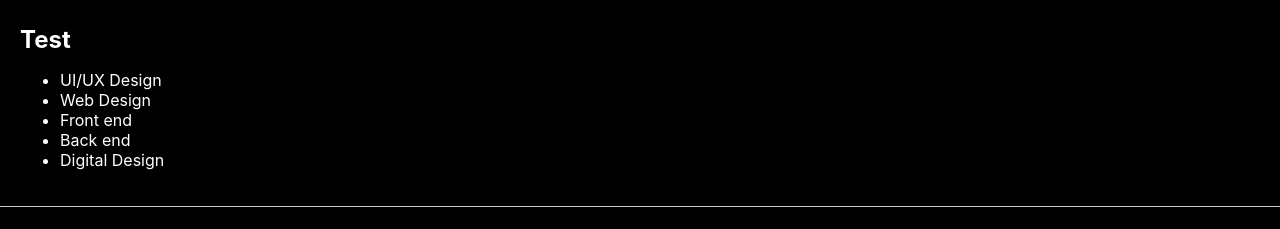
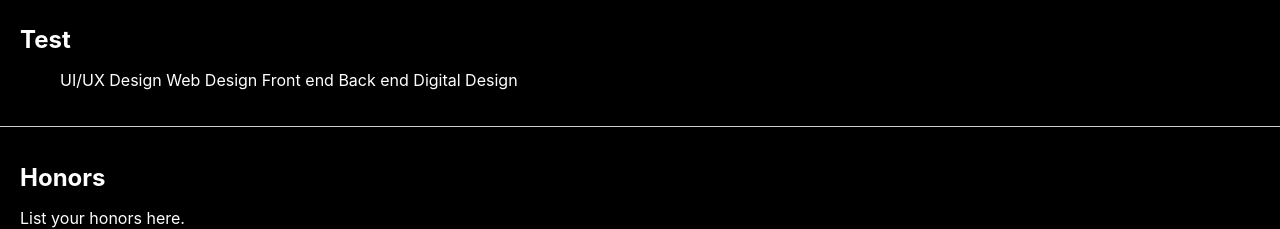
Before and after one commit to ZeRav3n/PersonalWeb, a React (Create React App) app: page / in a window 1280 px wide. Shown: the part 1533-1762 px from the top of the page. Built offline with nearby package versions, Linux system fonts and the light colour scheme.

Commit message:
Unlisted Skills

```diff
--- a/src/components/Skills.js
+++ b/src/components/Skills.js
@@ -5,11 +5,11 @@ export default function Skills() {
       <div id="skills" className='section'>
         <h1>Test</h1>
         <ul>
-          <li>UI/UX Design</li>
-          <li>Web Design</li>
-          <li>Front end</li>
-          <li>Back end</li>
-          <li>Digital Design</li>
+          UI/UX Design
+          Web Design
+          Front end
+          Back end
+          Digital Design
         </ul>
       </div>
     );
```
